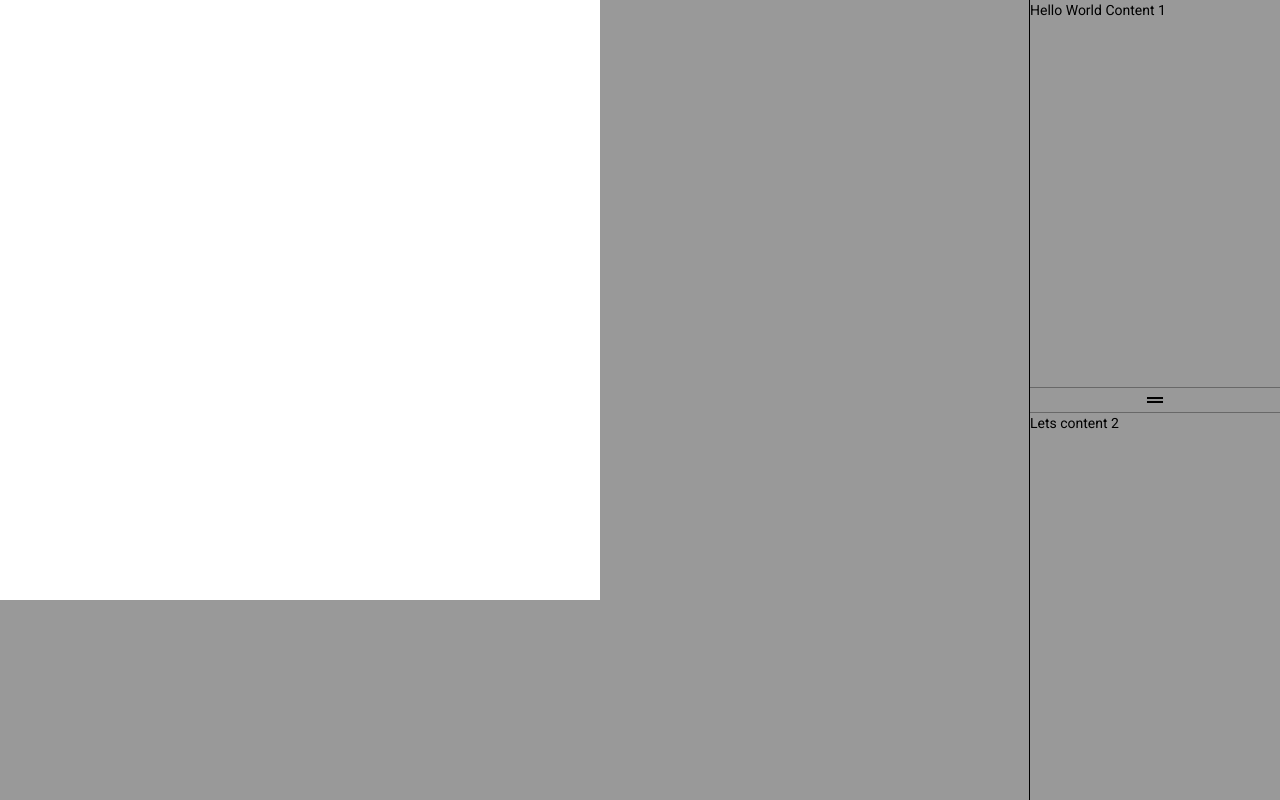
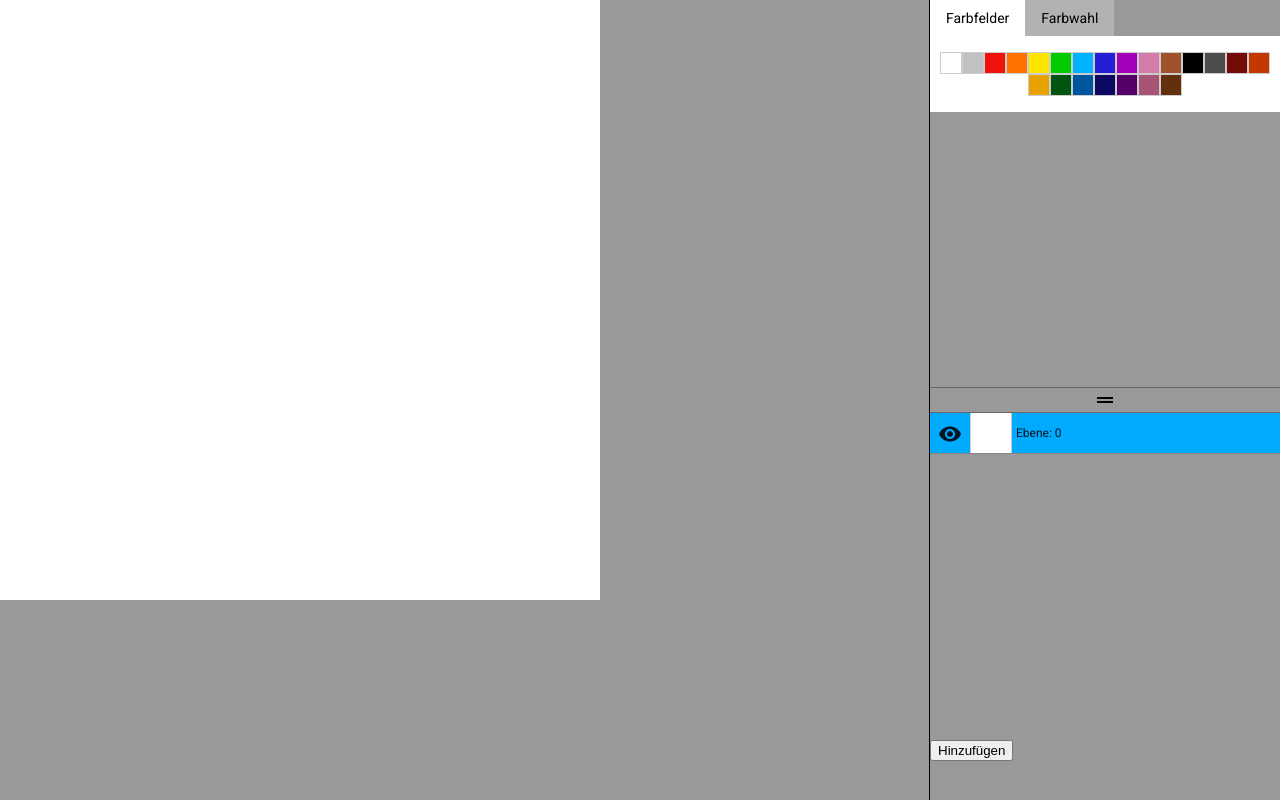
Before and after one commit to GabrielInTheWorld/ngx-canvas-app, an Angular app: page / in a window 1280 px wide. Built offline with nearby package versions, Linux system fonts and the light colour scheme.

Commit message:
Adds the plane-handler to the split-view
- Also makes the <ngx-right-site />-component's width to 350px
- Also changes the <ngx-right-site />-component's change-detection to 'onPush'

```diff
--- a/src/app/ngx-canvas-app/export/components/ngx-right-site/ngx-right-site.component.html
+++ b/src/app/ngx-canvas-app/export/components/ngx-right-site/ngx-right-site.component.html
@@ -1,10 +1,12 @@
-<!-- <ngx-color-field></ngx-color-field>
-<ngx-plane-handler></ngx-plane-handler> -->
 <ngx-split-view>
-  <ngx-split-view-container>
-    <ng-template ngxSplitViewContent>Hello World Content 1</ng-template>
-  </ngx-split-view-container>
-  <ngx-split-view-container>
-    <ng-template ngxSplitViewContent>Lets content 2</ng-template>
-  </ngx-split-view-container>
+    <ngx-split-view-container>
+        <ng-template ngxSplitViewContent>
+            <ngx-color-field></ngx-color-field>
+        </ng-template>
+    </ngx-split-view-container>
+    <ngx-split-view-container>
+        <ng-template ngxSplitViewContent>
+            <ngx-plane-handler></ngx-plane-handler>
+        </ng-template>
+    </ngx-split-view-container>
 </ngx-split-view>
--- a/src/app/ngx-canvas-app/export/components/ngx-right-site/ngx-right-site.component.scss
+++ b/src/app/ngx-canvas-app/export/components/ngx-right-site/ngx-right-site.component.scss
@@ -1,5 +1,5 @@
 :host {
-  width: 250px;
-  display: flex;
-  flex-direction: column;
+    width: 350px;
+    display: flex;
+    flex-direction: column;
 }
--- a/src/app/ngx-canvas-app/ui/components/plane-handler/plane-handler.component.ts
+++ b/src/app/ngx-canvas-app/ui/components/plane-handler/plane-handler.component.ts
@@ -1,11 +1,12 @@
 import { CdkDragDrop, moveItemInArray } from '@angular/cdk/drag-drop';
-import { Component, OnInit } from '@angular/core';
+import { ChangeDetectionStrategy, Component, OnInit } from '@angular/core';
 import { CanvasService, Plane } from '../../services/canvas.service';
 
 @Component({
     selector: 'ngx-plane-handler',
     templateUrl: './plane-handler.component.html',
     styleUrls: ['./plane-handler.component.scss'],
+    changeDetection: ChangeDetectionStrategy.OnPush
 })
 export class PlaneHandlerComponent implements OnInit {
     public planes: Plane[] = [];
@@ -15,7 +16,7 @@ export class PlaneHandlerComponent implements OnInit {
     constructor(private canvasService: CanvasService) {}
 
     ngOnInit(): void {
-    this.canvasService.planes.subscribe((planes) => (this.planes = planes));
+        this.canvasService.planes.subscribe(planes => (this.planes = planes));
     }
 
     public onAdd(): void {
@@ -27,7 +28,7 @@ export class PlaneHandlerComponent implements OnInit {
                 width: 600,
                 height: 600,
                 visible: true,
-        index: currentIndex,
+                index: currentIndex
             });
             this.canvasService.planes.next(temp);
         }
@@ -45,9 +46,7 @@ export class PlaneHandlerComponent implements OnInit {
     }
 
     public onChangeVisibility(event: Plane): void {
-    const plane = this.canvasService.planes.value.find(
-      (plane) => event.id === plane.id
-    );
+        const plane = this.canvasService.planes.value.find(plane => event.id === plane.id);
         if (plane) {
             plane.visible = !plane.visible;
         }
```
Lines whose indentation alone changed are shown as unchanged.
